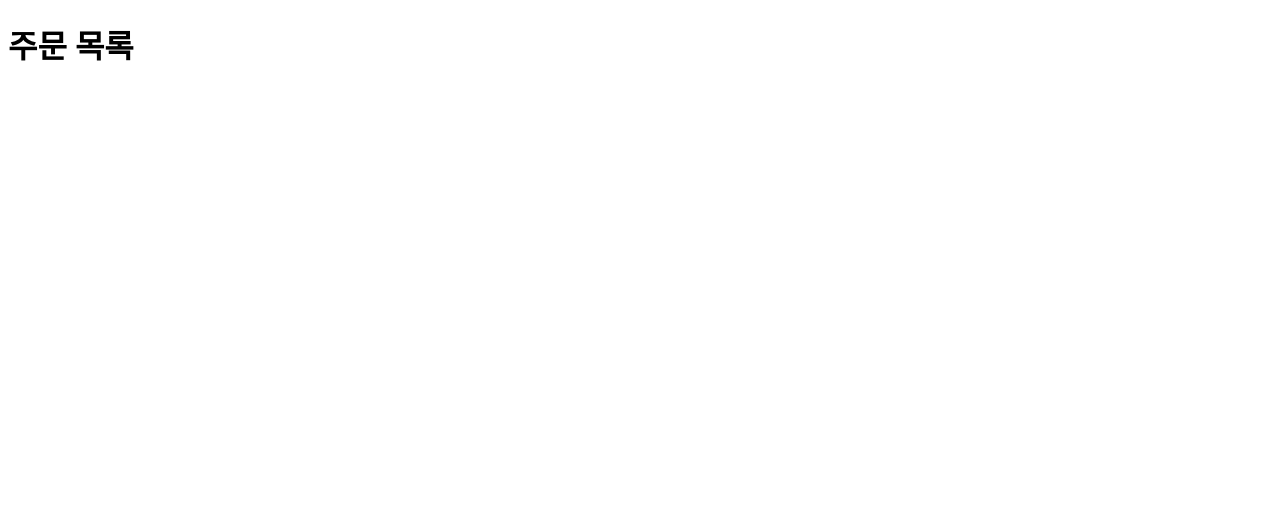
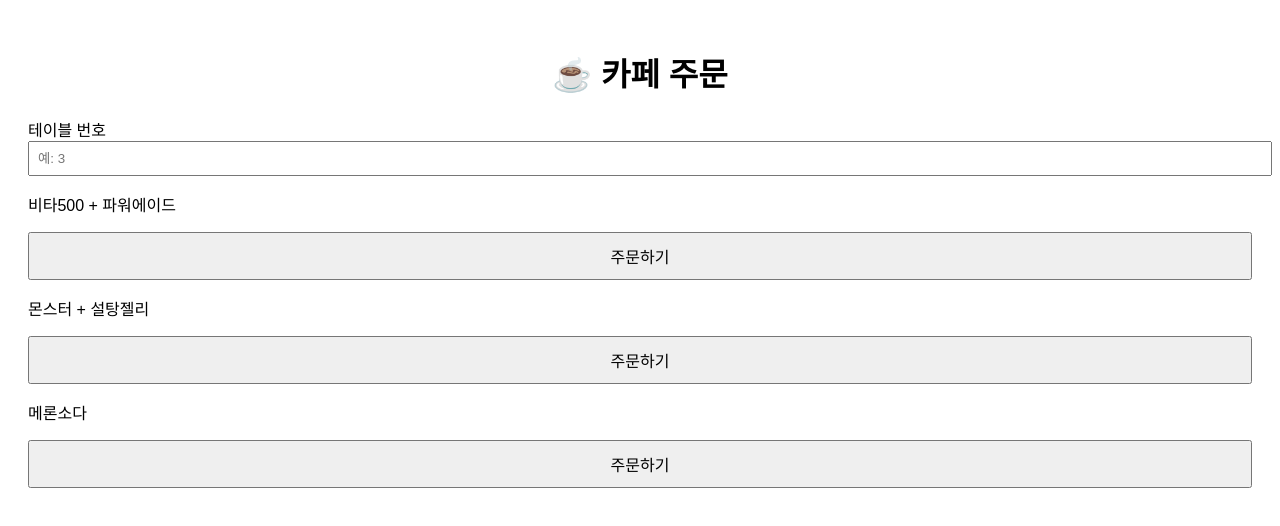
Before and after one commit to Verdammt110/cafe-order110, a plain HTML site: page index.html in a window 1280 px wide. Drawn offline with Linux system fonts and the light colour scheme.

Commit message:
Update index.html

```diff
--- a/index.html
+++ b/index.html
@@ -2,21 +2,56 @@
 <html lang="ko">
 <head>
   <meta charset="UTF-8">
-  <title>관리자</title>
+  <title>카페 주문</title>
+  <style>
+    body {
+      font-family: Arial, sans-serif;
+      padding: 20px;
+    }
+    h1 {
+      text-align: center;
+    }
+    .menu {
+      margin-bottom: 15px;
+    }
+    button {
+      padding: 10px;
+      width: 100%;
+      font-size: 16px;
+    }
+  </style>
 </head>
 <body>
 
-<h1>주문 목록</h1>
-<div id="orders"></div>
+<h1>☕ 카페 주문</h1>
+
+<div style="margin-bottom:15px;">
+  <label>테이블 번호</label><br>
+  <input type="number" id="tableNumber" placeholder="예: 3" style="width:100%; padding:8px;">
+</div>
+
+<div class="menu">
+  <p>비타500 + 파워에이드</p>
+  <button onclick="order('비타500 + 파워에이드')">주문하기</button>
+</div>
+
+<div class="menu">
+  <p>몬스터 + 설탕젤리</p>
+  <button onclick="order('몬스터 + 설탕젤리')">주문하기</button>
+</div>
+
+<div class="menu">
+  <p>메론소다</p>
+  <button onclick="order('메론소다')">주문하기</button>
+</div>
 
 <script type="module">
   import { initializeApp } from "https://www.gstatic.com/firebasejs/10.7.1/firebase-app.js";
   import {
     getFirestore,
     collection,
-    onSnapshot,
-    deleteDoc,
-    doc,
+    addDoc,
+    serverTimestamp
   } from "https://www.gstatic.com/firebasejs/10.7.1/firebase-firestore.js";
 
   const firebaseConfig = {
@@ -31,28 +66,25 @@
   const app = initializeApp(firebaseConfig);
   const db = getFirestore(app);
 
-  const ordersDiv = document.getElementById("orders");
+  async function order(menu) {
+    const table = document.getElementById("tableNumber").value;
 
-  // 🔥 오래된 주문 → 위, 새 주문 → 아래
-  const q = collection(db, "orders");
+    if (!table) {
+      alert("테이블 번호를 입력해주세요");
+      return;
+    }
 
+    await addDoc(collection(db, "orders"), {
+      table: table,
+      menu: menu,
+      createdAt: serverTimestamp()
+    });
 
-  onSnapshot(q, (snapshot) => {
-    ordersDiv.innerHTML = "";
+    alert(`${table}번 테이블 주문 완료!`);
+  }
 
-    snapshot.forEach((docSnap) => {
-      const data = docSnap.data();
-      const div = document.createElement("div");
+  window.order = order;
+</script>
 
-      div.innerHTML = `
-        <p><strong>${data.table}번 테이블</strong></p>
-        <p>☕ ${data.menu}</p>
-        <button onclick="finish('${docSnap.id}')">완료</button>
-        <hr>
-      `;
-
-      ordersDiv.appendChild(div);
-    });
-  });
-
-  window.finish = async (id) =
+</body>
+</html>
```
